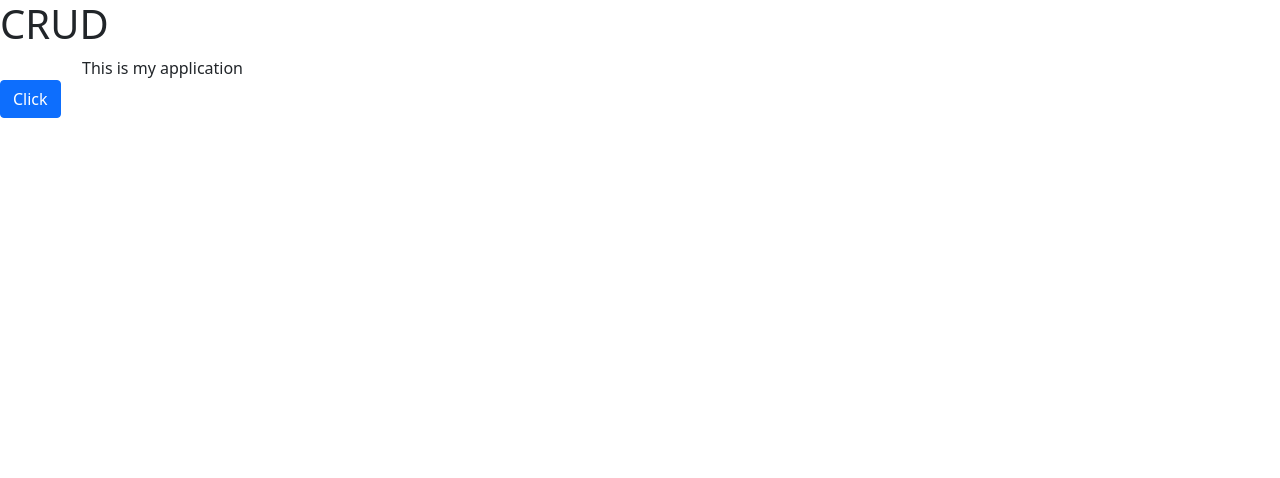
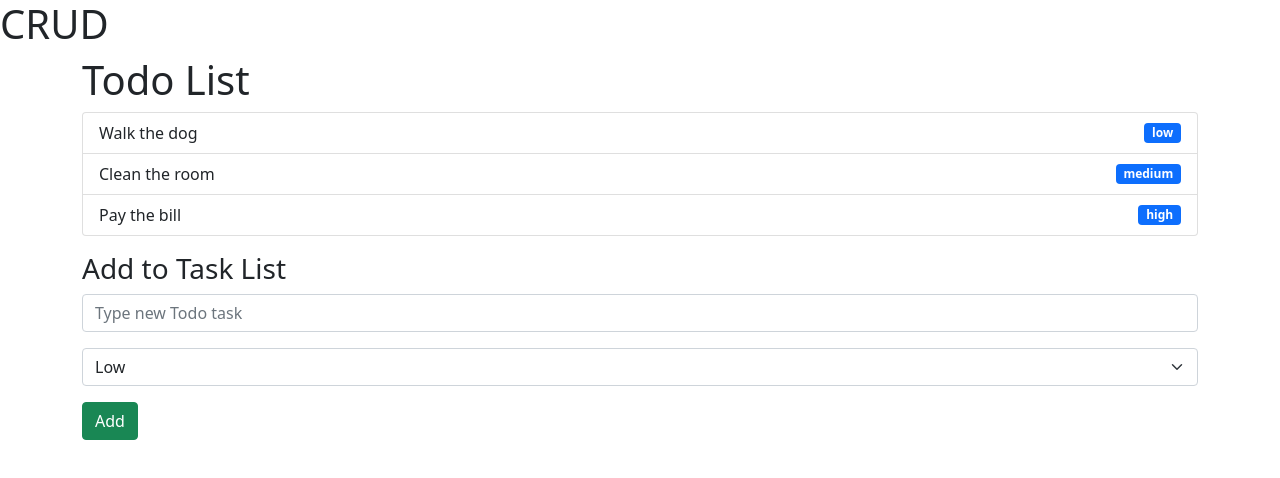
Before and after one commit to tvchiang/crud-application, a plain HTML site: page index.html in a window 1280 px wide. Drawn offline with nearby package versions, Linux system fonts and the light colour scheme.

Commit message:
added function to add todo item

```diff
--- a/data.js
+++ b/data.js
@@ -1,20 +1,4 @@
-let todos = [
-    {
-        "id": 50,
-        "name": "Wash Toilet",
-        "urgency": 10
-    },
-    {
-        "id": 50,
-        "name": "Mop Floor",
-        "urgency": 10
-    },
-    {
-        "id": 14,
-        "name": "Wash Dishes",
-        "urgency": 7
-    }
-];
+let todos = [];
 
 function addTodo(todos, name, urgency) {
     let newTodo = {
--- a/index.html
+++ b/index.html
@@ -11,11 +11,38 @@
 
 <body>
     <h1>CRUD</h1>
-    <div class="container">
-        This is my application
+
+    <div class="container mb-3">
+        <h1>Todo List</h1>
+        <ul id="todoList" class="list-group">
+            <!-- Todo items will be appended here -->
+        </ul>
     </div>
 
-    <button id="dom-btn" class="btn btn-primary">Click</button>
+
+    <div class="container">
+        <h3>Add to Task List</h3>
+
+        <div class="mb-3">
+            <input id="taskName" class="form-control" type="text" placeholder="Type new Todo task" aria-label="default input example">
+        </div>
+
+        <div class="mb-3">
+            <select id="taskUrgency" class="form-select" aria-label="Default select example">
+                <option value="low">Low</option>
+                <option value="medium">Medium</option>
+                <option value="high">High</option>
+            </select>
+        </div>
+
+        <div>
+            <button id="addTodo" type="button" class="btn btn-success">Add</button>
+        </div>
+    </div>
+
+
+
+    <!-- <button id="dom-btn" class="btn btn-primary">Click</button> -->
 
 
     <!-- Custom JS -->
--- a/script.js
+++ b/script.js
@@ -1,6 +1,46 @@
 document.addEventListener("DOMContentLoaded", function () {
     // all the code here
+    function addSampleTasks() {
+        addTodo(todos, "Walk the dog", "low")
+        addTodo(todos, "Clean the room", "medium");
+        addTodo(todos, "Pay the bill", "high");
+    }
 
+
+    function renderTodos(todos) {
+        const todoList = document.querySelector("#todoList");
+        // clearing old todo list
+        todoList.innerHTML = '';
+        for (let todo of todos) {
+            const li = document.createElement('li');
+            li.className = 'list-group-item d-flex justify-content-between align-items-center';
+            li.innerHTML = `
+                    ${todo.name} <span class="badge bg-primary">${todo.urgency}</span>
+                `;
+            todoList.appendChild(li);
+        }
+    }
+
+    // CREATE
+    const addBtn = document.querySelector("#addTodo")
+    addBtn.addEventListener("click", function() {
+        const newTaskInput = document.querySelector("#taskName")
+        const taskName = newTaskInput.value
+
+        const taskUrgencySelect = document.querySelector("#taskUrgency")
+        const taskUrgency = taskUrgencySelect.value
+
+        if (taskName) {
+            addTodo(todos, taskName, taskUrgency)
+            renderTodos(todos)
+        }
+    })
+
+
+
+
+    addSampleTasks()
+    renderTodos(todos)
 });
 
 
```
